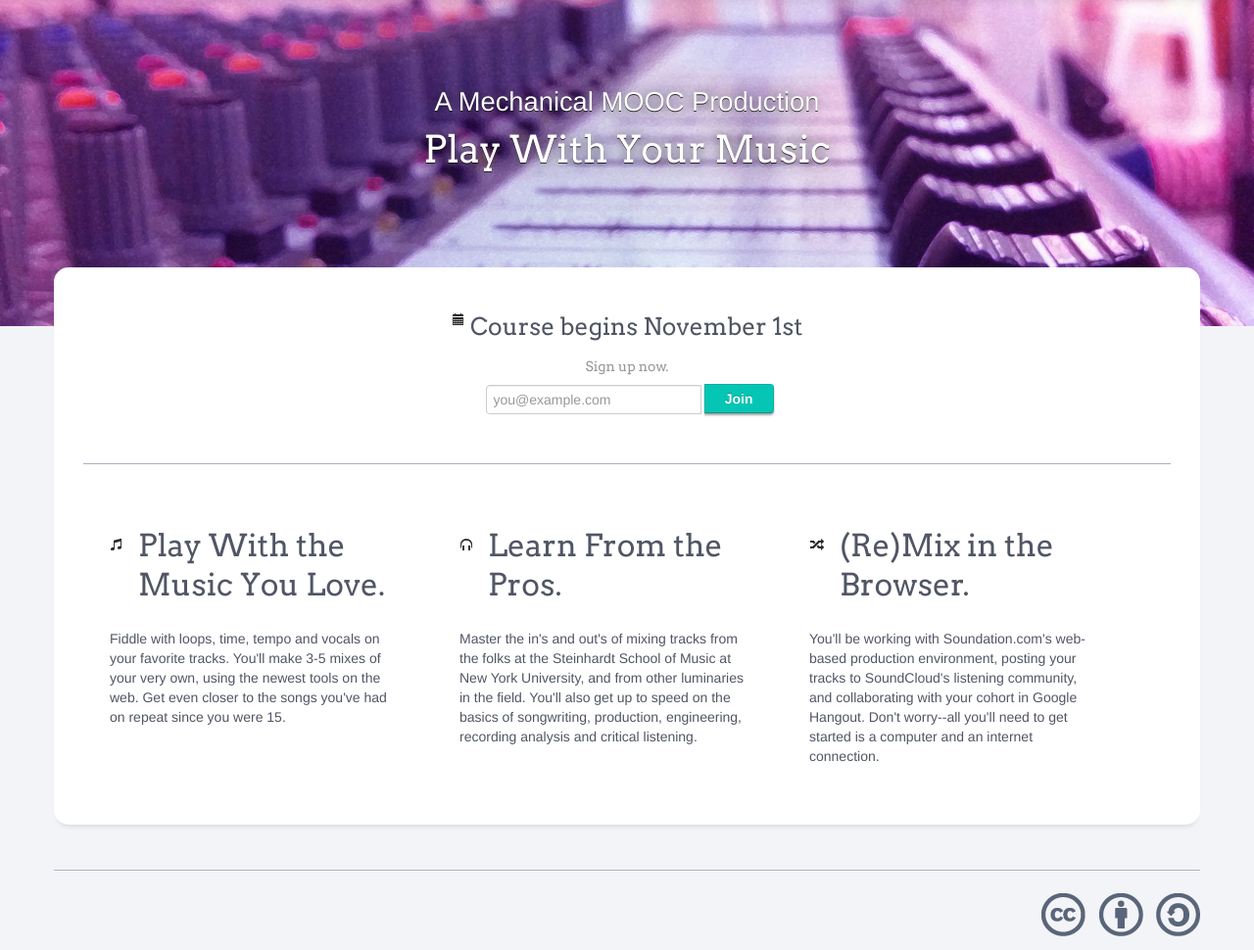
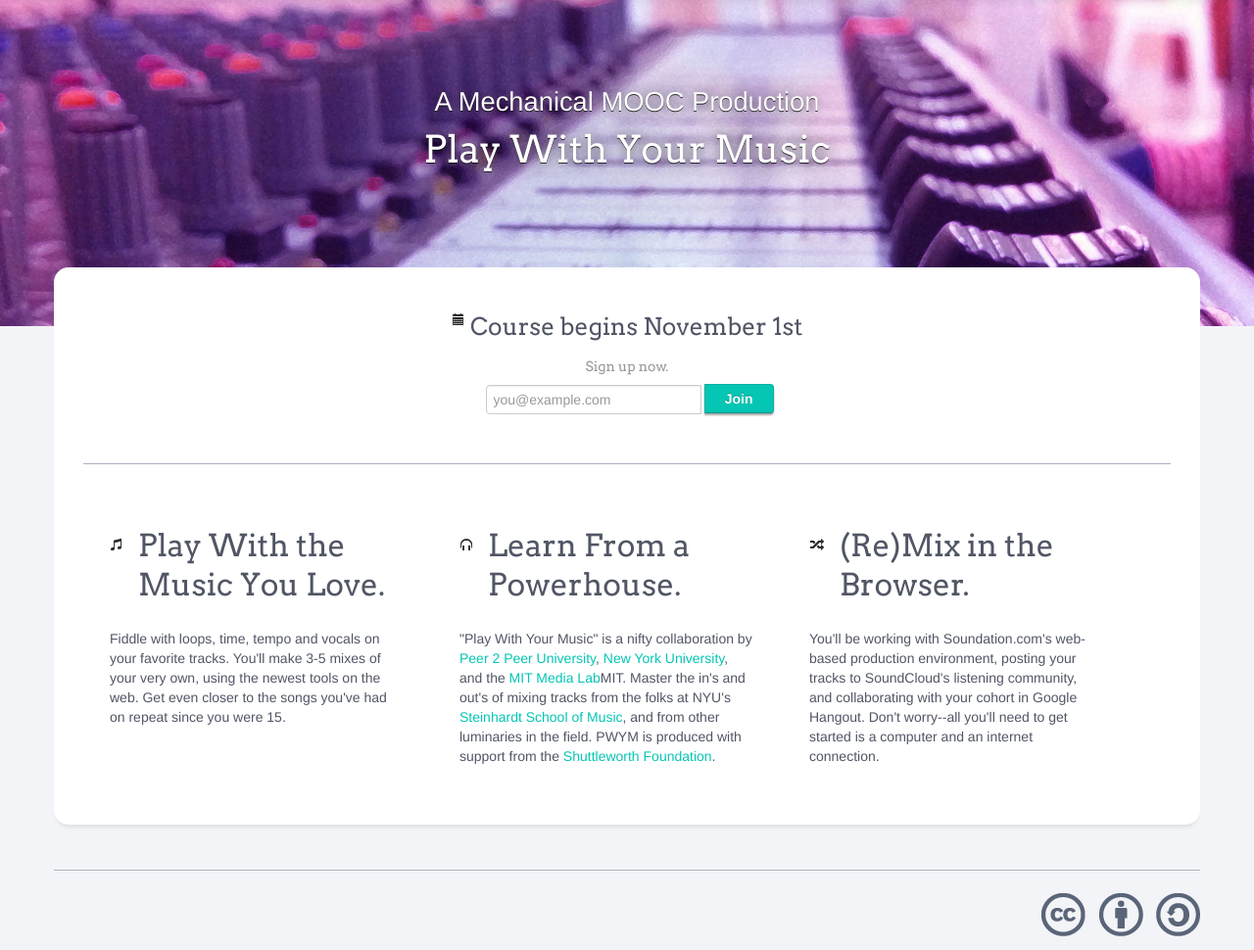
Before and after one commit to p2pu/mechanical-mooc, a Django app: page / in a window 1280 px wide. Shown: the part 61-1031 px from the top of the page at 98% size. Run offline with Django 3.2, Linux system fonts and the light colour scheme; parts of the project's set-up code (start-up, migrations or seed data) failed here and were passed over; some libraries are stand-ins or nearby versions.

Commit message:
Update index
Update "Learning Powerhouse" to reflect collaborations. Also updated signup questions for clarity/less confusion about "DAWs"

```diff
--- a/templates/signup/index.html
+++ b/templates/signup/index.html
@@ -40,9 +40,9 @@
                     <li>
                         <h2 class="pull-left"><i class="icon-headphones"></i> </h2>
                         <div class="description-text">
-                            <h2>Learn From the Pros.</h2>
+                            <h2>Learn From a Powerhouse.</h2>
                             <p>
-                            Master the in's and out's of mixing tracks from the folks at the Steinhardt School of Music at New York University, and from other luminaries in the field. You'll also get up to speed on the basics of songwriting, production, engineering, recording analysis and critical listening.
+                            "Play With Your Music" is a nifty collaboration by <a href="https://p2pu.org/en/">Peer 2 Peer University</a>, <a href="http://www.nyu.edu/">New York University</a>, and the <a href="http://media.mit.edu/">MIT Media Lab</a>MIT. Master the in's and out's of mixing tracks from the folks at NYU's <a href="http://steinhardt.nyu.edu/music/">Steinhardt School of Music</a>, and from other luminaries in the field. PWYM is produced with support from the <a href="http://www.shuttleworthfoundation.org/">Shuttleworth Foundation</a>.
                             </p>
                         </div>
                     </li>
@@ -113,7 +113,7 @@
             <div class="control-group">
               <label class="control-label"><i class="icon-random"></i> Editing and Mixing</label>
               <div class="controls">
-                <p class="help-block">What's your comfort level using a Digital Audio Workstation (DAW)?</p>
+                <p class="help-block">What's your comfort level using digital audio production tools, such as Audacity or Reaper??</p>
                 <label class="radio inline">
                   <input type="radio" name="editingAndMixing" value="1">
                   1.
@@ -134,7 +134,7 @@
                   <input type="radio" name="editingAndMixing" value="5">
                   5.
                 </label>
-                <p class="help-block">1 - What's a DAW? 5 - Basically I'm Girl Talk.</p>
+                <p class="help-block">1 - What these "tools" you speak of? 5 - Basically I'm Girl Talk.</p>
               </div>
             </div>
 
```
